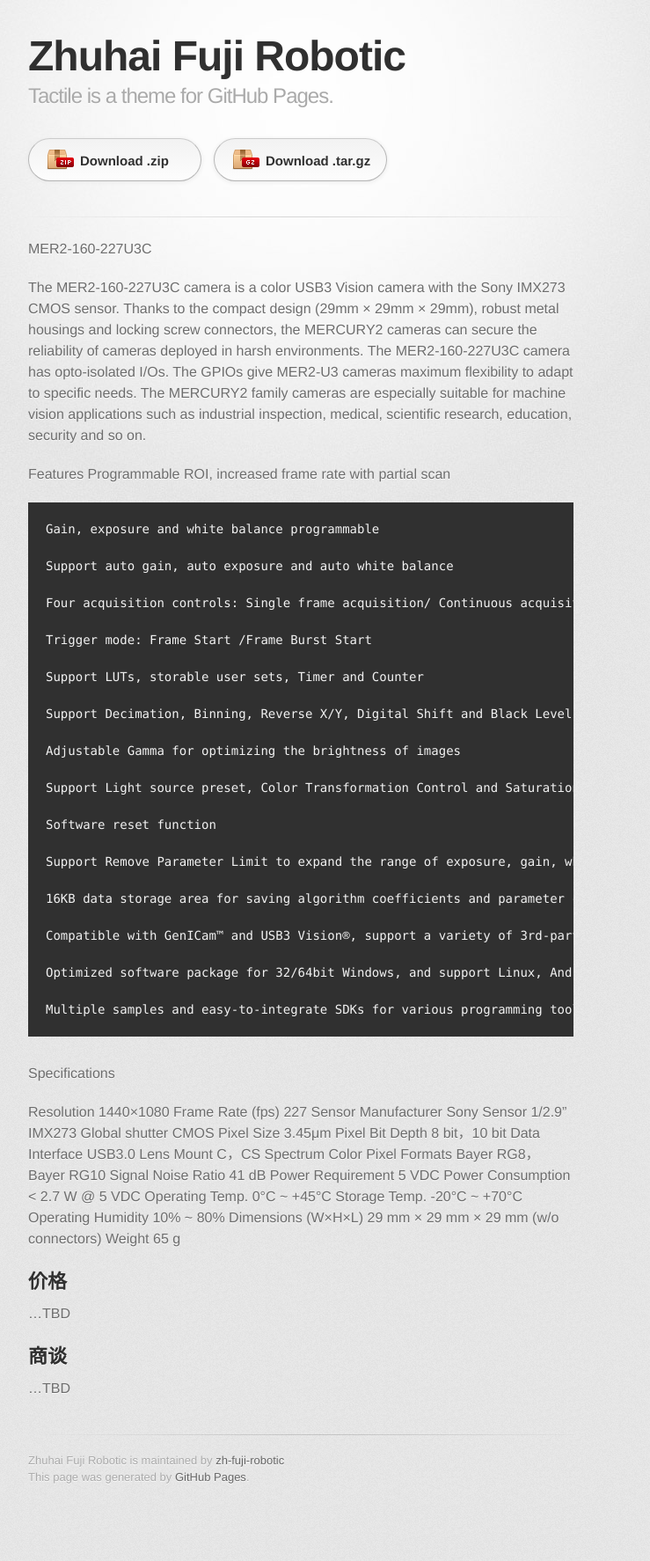
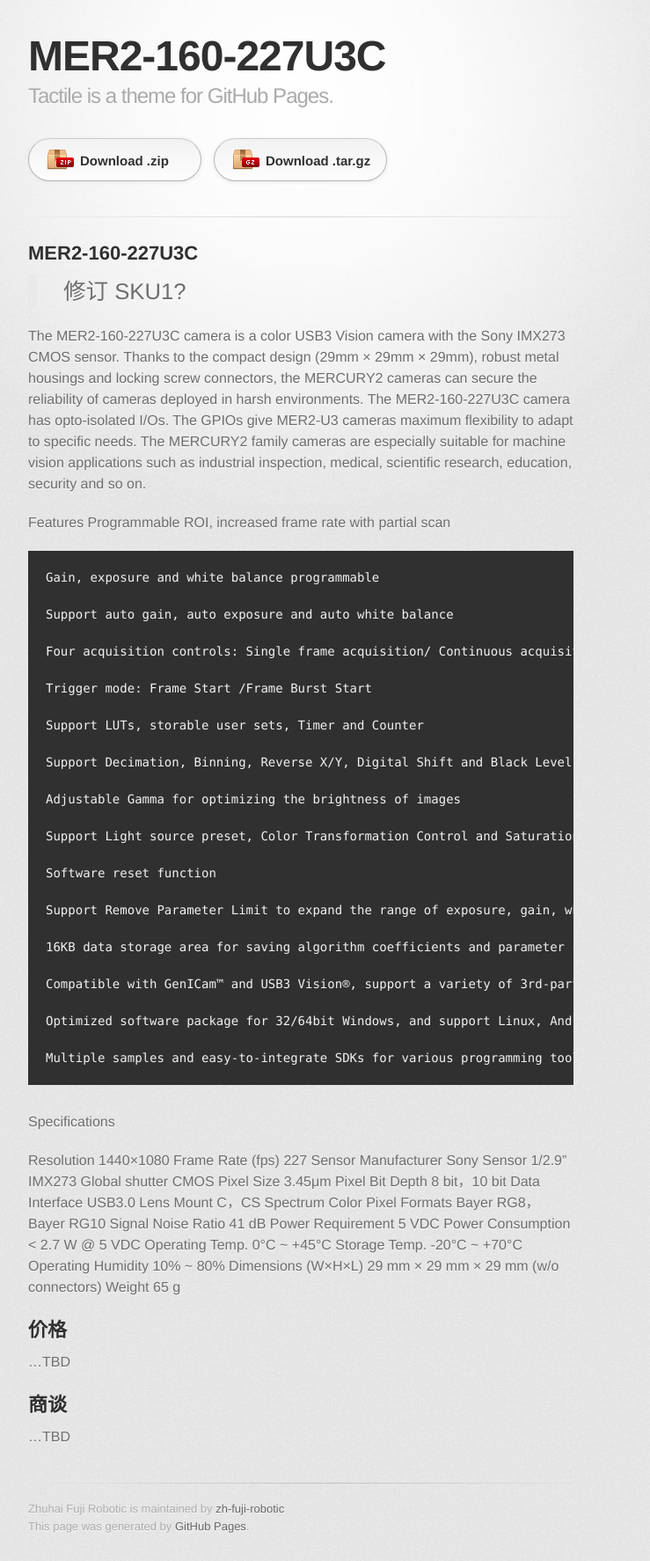
Before and after one commit to zh-fuji-robotic/landing, a Jekyll site: the page built from sku/zhfr230311.md, in a window 1280 px wide. Shown: the whole page at 88% size, without its empty margins (298-1037 px from the left). Built offline with Jekyll 4.4.1, drawn with Linux system fonts in a browser that asks for light colours; some web fonts are replaced; our own code applies the rules of GitHub Pages for plain Markdown files; before the commit the page ends 1719 px from its top, so only the background shows below that.

Commit message:
修订 SKU1

```diff
--- a/sku/zhfr230311.md
+++ b/sku/zhfr230311.md
@@ -1,5 +1,5 @@
-MER2-160-227U3C
->
+## MER2-160-227U3C
+> 修订 SKU1?
 
 
 
```
